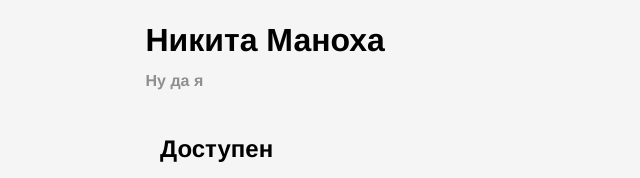
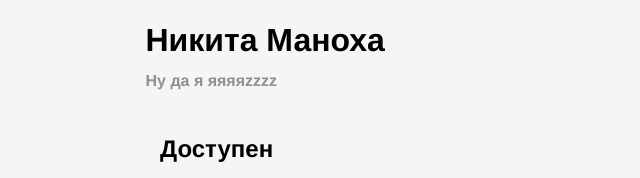
Before and after one commit to NikitaManoha/NikitaManoha.github.io, a plain HTML site: page index.html in a window 1280 px wide. Shown: the part 402-580 px from the top of the page, 320-960 px from the left. Drawn offline with Linux system fonts and the light colour scheme.

Commit message:
Добавил яяяяя

```diff
--- a/index.html
+++ b/index.html
@@ -20,7 +20,7 @@
     <header class="header">
       <img src="./avatar.png" alt="avatar" class="header__avatar" />
       <h1 class="header__title">Никита Маноха</h1>
-      <h3 class="header__subtitle">Ну да я </h3>
+      <h3 class="header__subtitle">Ну да я  яяяяzzzz </h3>
     </header>
     <main>
       <section class="links">
```
